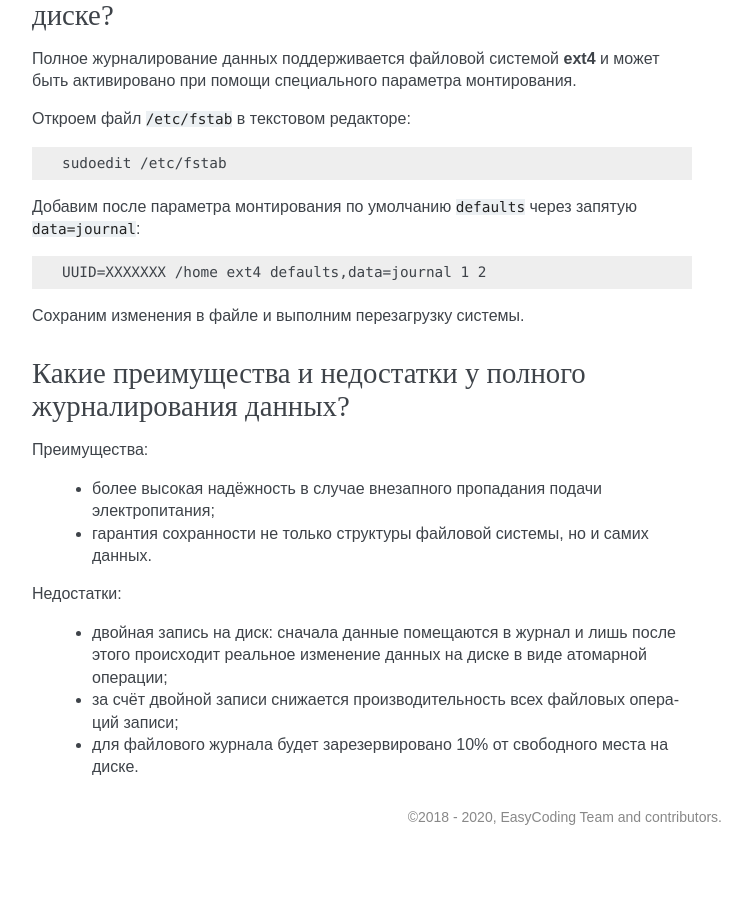
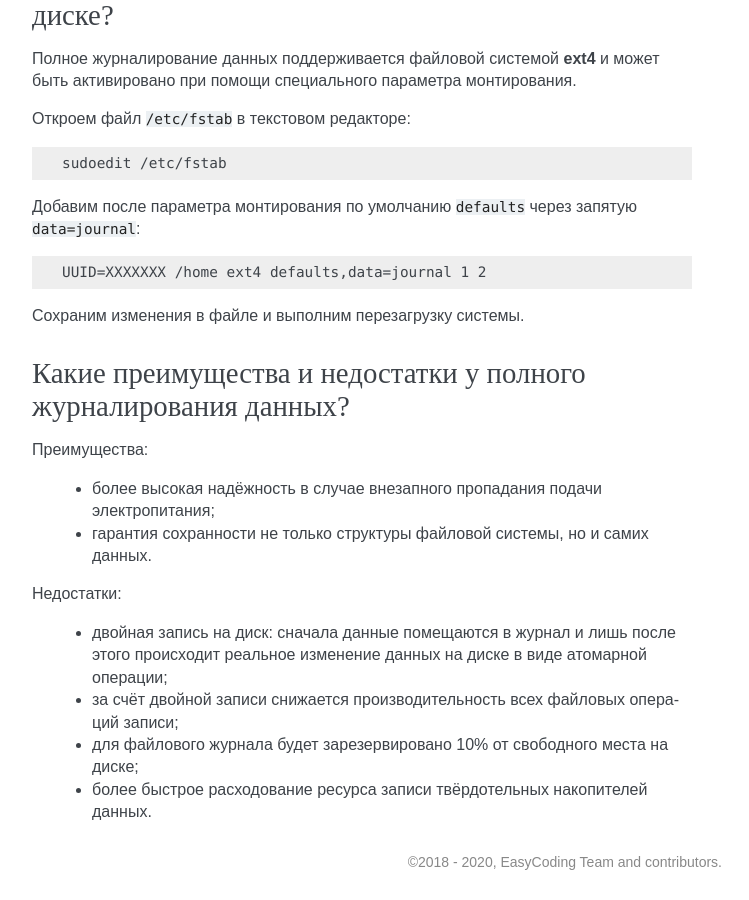
Before and after one commit to RussianFedora/FAQ, a Sphinx documentation site: the page built from source/administration.rst, in a window 1280 px wide and 900 px high, scrolled down 27067 px. Shown: the whole window, without its empty margins (388-1137 px from the left). Built offline with Sphinx 7.4.7, drawn with Linux system fonts in a browser that asks for light colours; before the commit the page ends 27922 px from its top, so only the background shows below that.

Commit message:
Updated fs-journal-adv question.

```diff
--- a/source/administration.rst
+++ b/source/administration.rst
@@ -1551,4 +1551,5 @@ Coredump - это дамп закрытой памяти процесса, со
 
   * двойная запись на диск: сначала данные помещаются в журнал и лишь после этого происходит реальное изменение данных на диске в виде атомарной операции;
   * за счёт двойной записи снижается производительность всех файловых операций записи;
-  * для файлового журнала будет зарезервировано 10% от свободного места на диске.
+  * для файлового журнала будет зарезервировано 10% от свободного места на диске;
+  * более быстрое расходование ресурса записи твёрдотельных накопителей данных.
```
